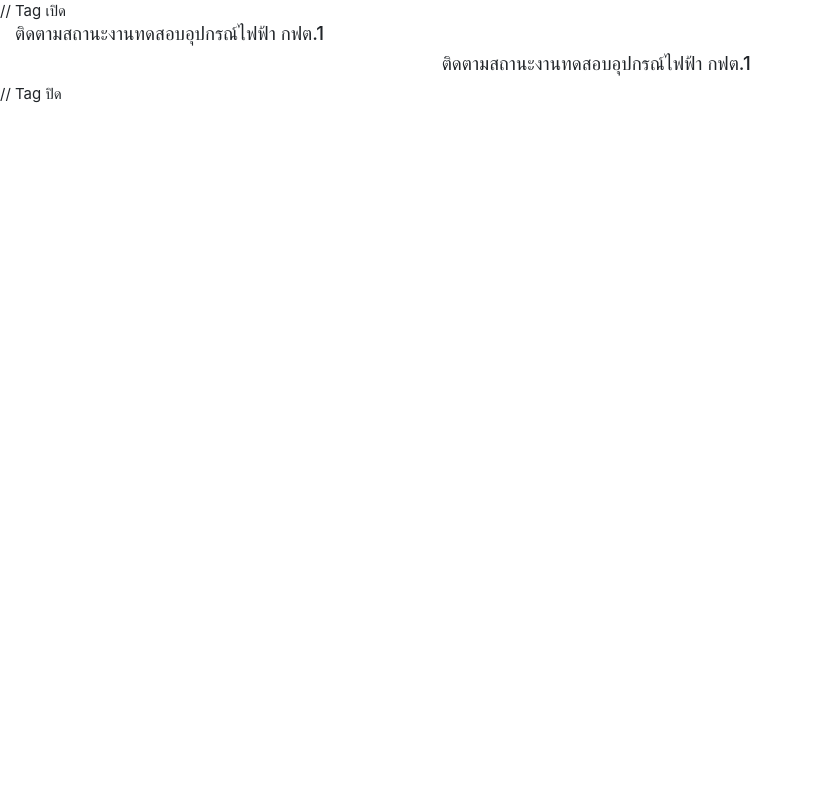
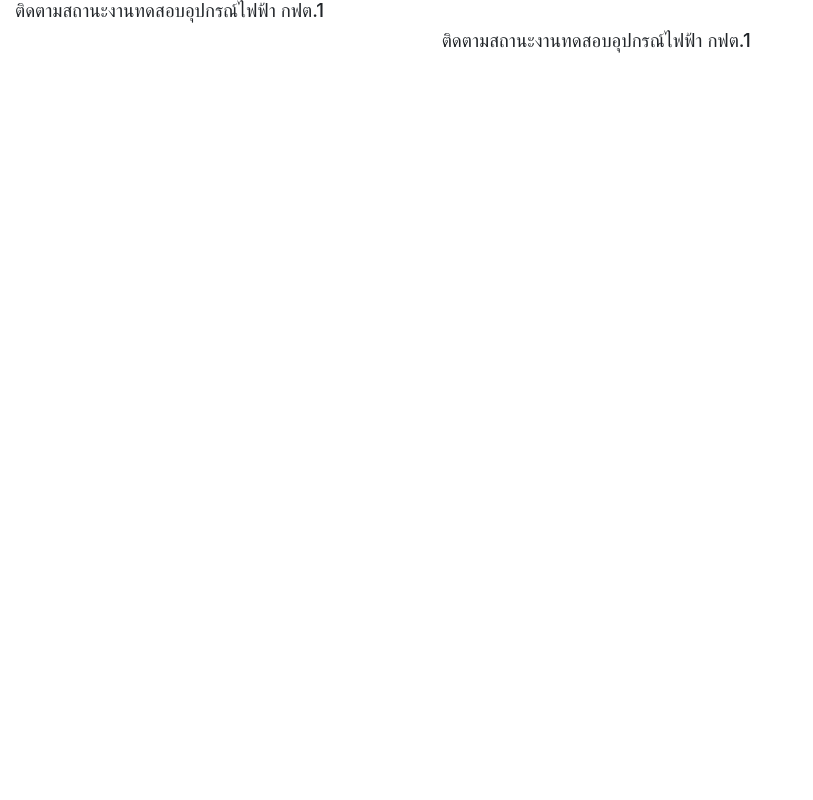
Before and after one commit to kanjanasid/abouttestingstatus, a PHP site: page /test-beer.php in a window 1280 px wide. Shown: the whole page, without its empty margins (0-813 px from the left). Run offline with PHP 8.4, Linux system fonts and the light colour scheme; some libraries are stand-ins or nearby versions.

Commit message:
Add files via upload

```diff
--- a/test-beer.php
+++ b/test-beer.php
@@ -1,4 +1,4 @@
-<html>// Tag เปิด
+<html>
 	<head>
 		<meta name="viewport" content="width=device-width, initial-scale=1, maximum-scale=1.0," charset="utf-8">
 		<title>PSQ V.2</title>
@@ -32,4 +32,4 @@
 			</div>
 		</div>
 	</body>
-</html>// Tag ปิด
+</html>
```
